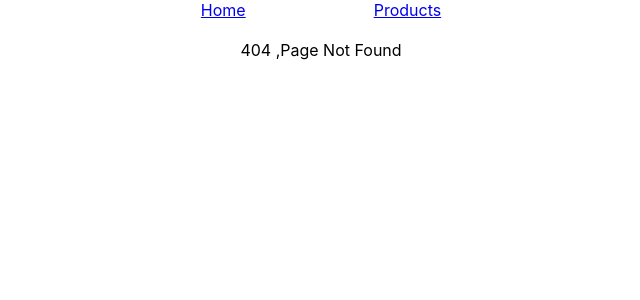
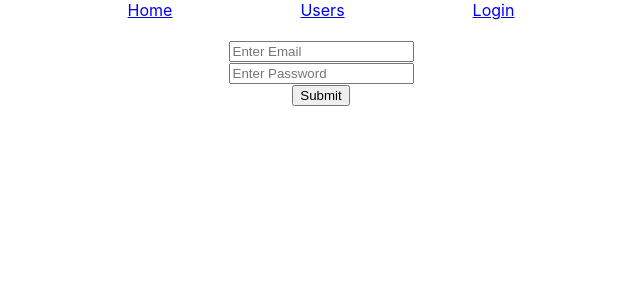
Before and after one commit to mudd619/react, a React (Create React App) app: page /login in a window 1280 px wide. Before the commit this address had no page. Shown: the top 300 px of the page, without its empty margins (319-959 px from the left). Built offline with nearby package versions, Linux system fonts and the light colour scheme.

Commit message:
react-create-app on Heroku

```diff
--- a/src/App.js
+++ b/src/App.js
@@ -4,16 +4,20 @@ import {Route,Switch} from "react-router-dom";
 import {Navbar} from './components/navbar';
 import { Products } from './components/products';
 import { Details } from './components/allProducts';
+import { Login } from './components/login';
 
 
 function App() {
+  const env = process.env;
+  console.log(env)
   return (
     <div className="App">
       <Navbar/><br/><br/>
       <Switch>
         <Route exact path="/"><h1>Home</h1></Route>
-        <Route exact path="/products"><Products/></Route>
-        <Route path="/products/:id"><Details/></Route>
+        <Route exact path="/users"><Products/></Route>
+        <Route path="/users/:id"><Details/></Route>
+        <Route path="/login"><Login/></Route>
         <Route>404 ,Page Not Found</Route>
       </Switch>
     </div>
--- a/src/components/allProducts.jsx
+++ b/src/components/allProducts.jsx
@@ -1,30 +1,49 @@
-import {useParams} from "react-router-dom";
+import {useParams,Redirect} from "react-router-dom";
 import axios from "axios";
-import { useState,useEffect } from "react";
+import { useState,useEffect, useContext } from "react";
+import { AuthContext } from "./context/authContext";
+
+
+
 
 function Details(){
-
-    const {id} = useParams()
+    const cancelTokenSource = axios.CancelToken.source();
+    const {id} = useParams();
+    const {auth} = useContext(AuthContext)
 
     const [prod,setProd] = useState("");
     const [loading,setLoading] = useState(true);
 
     function Gett(){
-        axios.get(`http://localhost:3001/products/${id}`)
+        axios.get(`https://reqres.in/api/users/${id}`,{
+            cancelToken: cancelTokenSource.token
+        })
         .then((res)=>{
-            setProd(res.data);
+            setProd(res.data.data);
             setLoading(false)
         })
     }
 
     useEffect(()=>{
         Gett();
+        return (()=>{
+            cancelTokenSource.cancel()
+        })
     },[])
+
+    const handleBack =()=>{
+        console.log("a")
+        return <Redirect to="/users"></Redirect>
+    }
+
+    if(!auth){
+        return <Redirect to="/login"></Redirect>
+    }
 
     // return (<div key={id}>Users {id}</div>)
     return <div>
         {loading? <div>...loading</div> :
-        <div><h1>Product - {prod.name} <br/>Price - {prod.price}</h1></div>}
+        <div><img src={prod.avatar}/><h1>User - {prod.first_name}  {prod.last_name}</h1><br/><button onClick={handleBack}>Back</button></div>}
     </div>
 }
 
--- /dev/null
+++ b/src/components/context/authContext.jsx
@@ -0,0 +1,15 @@
+import {createContext,useState} from "react";
+
+export const AuthContext = createContext({auth:"",handleAuth:()=>{}});
+
+function Auth({children}){
+    const [auth,setAuth] = useState("");
+
+    const handleAuth = (token)=>{
+        setAuth(token)
+    }
+
+    return (<AuthContext.Provider value={{auth,handleAuth}}>{children}</AuthContext.Provider>)
+}
+
+export default Auth
--- /dev/null
+++ b/src/components/login.jsx
@@ -0,0 +1,36 @@
+import axios from "axios";
+import {useState} from "react";
+import { AuthContext } from "./context/authContext";
+import {useContext} from "react";
+import {Redirect} from "react-router-dom";
+
+function Login(){
+
+    const [val,setVal] = useState("");
+    const {handleAuth,auth} = useContext(AuthContext);
+
+    const handleInp = (e)=>{
+        const {name,value} = e.target;
+        setVal({...val,[name]:value});
+    }
+
+    const handlebtn = (e)=>{
+        axios.post("https://reqres.in/api/login",val)
+        .then((res)=>{
+            handleAuth(res.data.token)
+        })
+        .catch(console.error)
+    }
+
+    if(auth){
+        return <Redirect to="/users"></Redirect>
+    }
+
+    return (<div>
+        <input onChange={handleInp} name="email" type="text" placeholder="Enter Email"/><br/>
+        <input onChange={handleInp} name="password" type="password" placeholder="Enter Password"/><br/>
+        <button onClick={handlebtn}>Submit</button>
+    </div>)
+}
+
+export {Login}
--- a/src/components/navbar.jsx
+++ b/src/components/navbar.jsx
@@ -3,7 +3,8 @@ import {Link} from "react-router-dom"
 function Navbar(){
     return (<>
         <Link style={{padding:"5%"}} to="/">Home</Link>
-        <Link style={{padding:"5%"}} to="/products">Products</Link>
+        <Link style={{padding:"5%"}} to="/users">Users</Link>
+        <Link style={{padding:"5%"}} to="/login">Login</Link>
     </>)
 }
 
--- a/src/components/products.jsx
+++ b/src/components/products.jsx
@@ -8,7 +8,7 @@ function Products(){
     const [loading,setLoading] = useState(true);
 
     function GetIt(){
-        axios.get("http://localhost:3001/products")
+        axios.get("https://reqres.in/api/users")
         .then((res)=>{
             return res.data;
         })
@@ -26,9 +26,9 @@ function Products(){
     return (<>
        {loading ? <div>...loading</div> :
         <ul>
-            {data.map((el)=>{
+            {data.data.map((el)=>{
                 return <li key={el.id}>
-                    <Link to={`/products/${el.id}`}><h1>{el.name}</h1></Link>
+                    <Link to={`/users/${el.id}`}><h1>{el.first_name}</h1></Link>
                 </li>
             })}
         </ul>
--- a/src/index.js
+++ b/src/index.js
@@ -3,12 +3,16 @@ import ReactDOM from 'react-dom';
 import './index.css';
 import App from './App';
 import reportWebVitals from './reportWebVitals';
-import {BrowserRouter} from "react-router-dom"
+import {BrowserRouter} from "react-router-dom";
+import Auth from './components/context/authContext';
+
 
 ReactDOM.render(
   <React.StrictMode>
     <BrowserRouter>
+    <Auth>
        <App />
+    </Auth>
     </BrowserRouter>
   </React.StrictMode>,
   document.getElementById('root')
```
Also changed, not shown: 2 other files (tests, documents, lock files or other folders).
